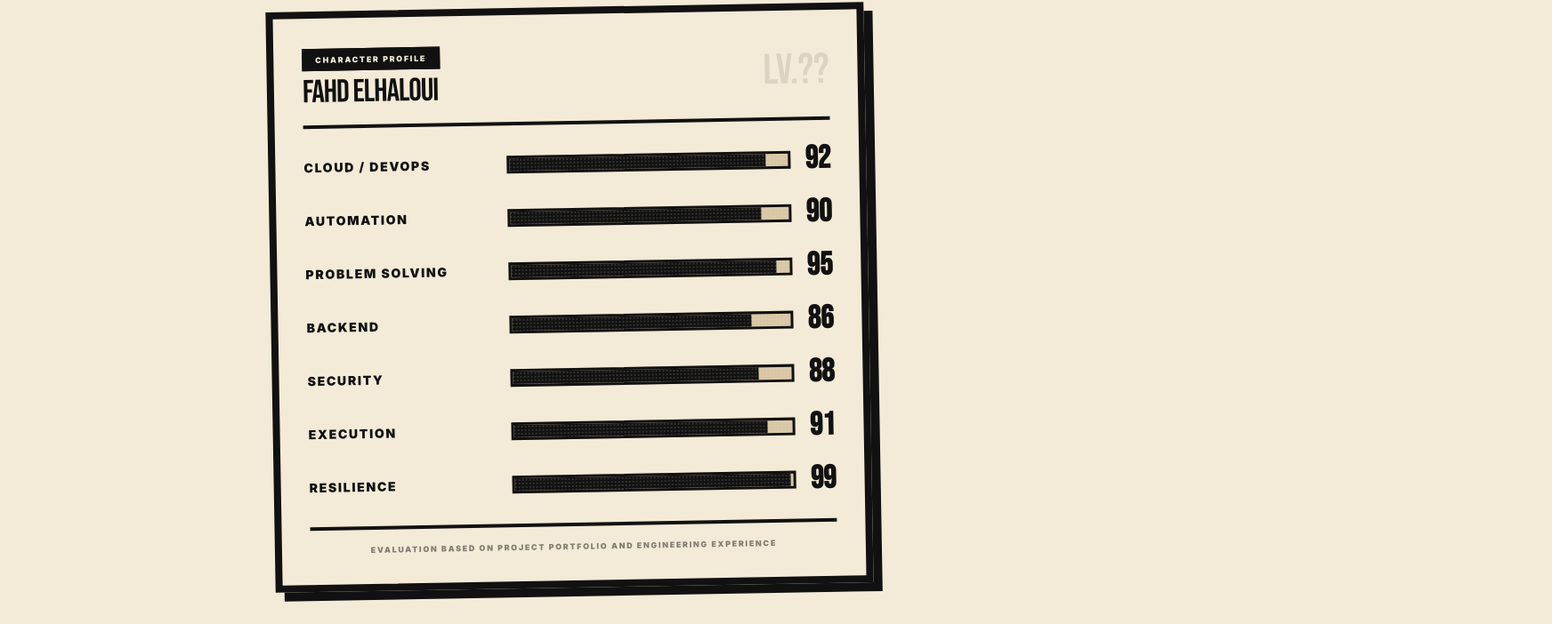
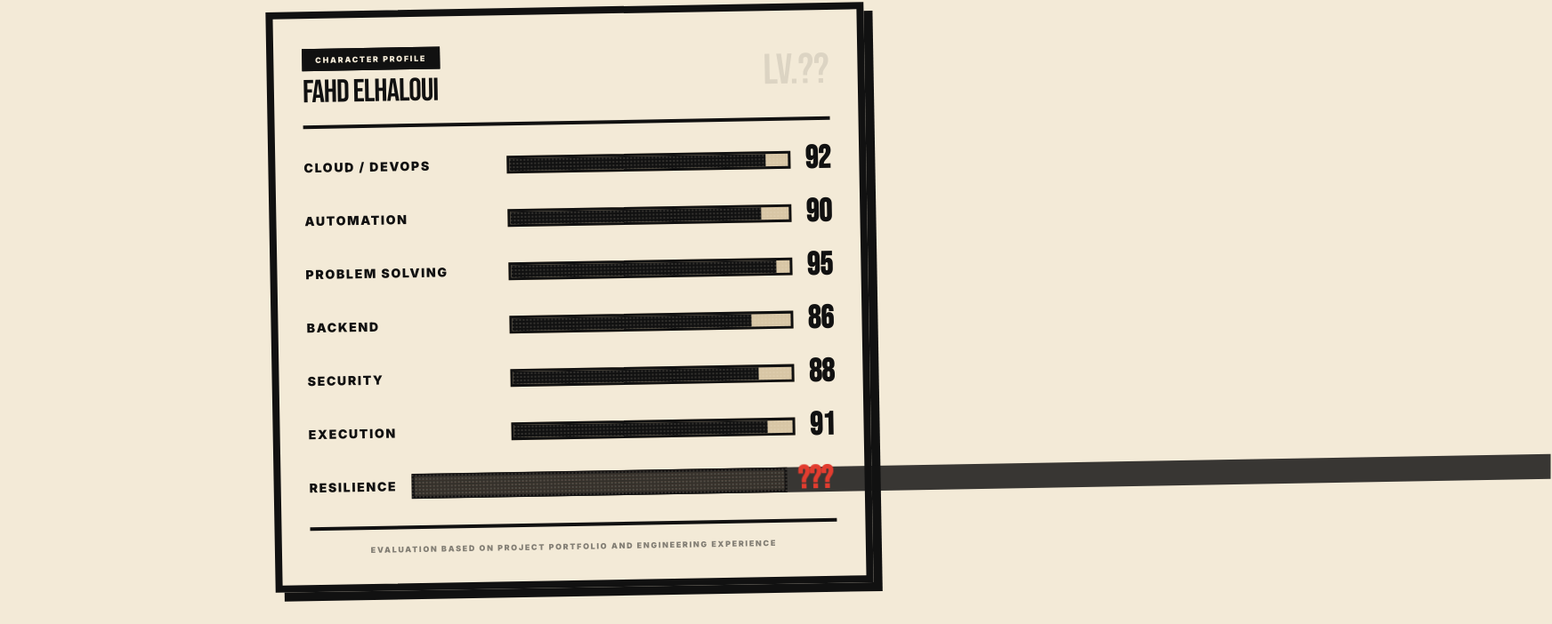
Before and after one commit to helva-7/portfolio, a Next.js app: page /portfolio/ in a window 1280 px wide. Shown: the part 8430-9132 px from the top of the page at 89% size, 1744 px wide, since content can reach past the window. Built offline with nearby package versions, Linux system fonts and the light colour scheme.

Commit message:
Add glitch overflow bar for Resilience stat

```diff
--- a/src/app/globals.css
+++ b/src/app/globals.css
@@ -114,6 +114,49 @@ img {
   100% { transform: translateY(0); }
 }
 
+@keyframes glitch-shift {
+  0%, 100% { transform: translateX(0); }
+  10% { transform: translateX(-4px) skewX(-2deg); }
+  20% { transform: translateX(4px) skewX(2deg); }
+  30% { transform: translateX(-2px); }
+  40% { transform: translateX(6px) skewX(-1deg); }
+  50% { transform: translateX(-6px) skewX(1deg); }
+  60% { transform: translateX(3px); }
+  70% { transform: translateX(-3px) skewX(-2deg); }
+  90% { transform: translateX(2px); }
+}
+
+@keyframes glitch-flicker {
+  0%, 100% { opacity: 1; }
+  5% { opacity: 0.7; }
+  10% { opacity: 1; }
+  15% { opacity: 0.3; }
+  20% { opacity: 1; }
+  55% { opacity: 0.8; }
+  60% { opacity: 1; }
+  85% { opacity: 0.5; }
+  90% { opacity: 1; }
+}
+
+.glitch-bar {
+  animation: glitch-shift 0.8s ease-in-out infinite, glitch-flicker 2s ease-in-out infinite;
+}
+
+.glitch-text {
+  animation: glitch-shift 0.6s ease-in-out infinite, glitch-flicker 1.5s ease-in-out infinite;
+}
+
+@keyframes bar-surge {
+  0% { width: 0%; }
+  60% { width: 100vw; }
+  100% { width: 100vw; }
+}
+
+@keyframes scan-line {
+  0% { transform: translateY(-100%); }
+  100% { transform: translateY(100vh); }
+}
+
 @media (prefers-reduced-motion: reduce) {
   *,
   *::before,
--- a/src/components/StatSheet.tsx
+++ b/src/components/StatSheet.tsx
@@ -36,7 +36,7 @@ export default function StatSheet({ skills }: StatSheetProps) {
   }, [visible, animated]);
 
   return (
-    <div ref={ref} className="mx-auto max-w-2xl">
+    <div ref={ref} className="mx-auto max-w-2xl overflow-visible">
       <div className="-rotate-1 border-[8px] border-ink bg-paper p-5 shadow-manga md:p-8">
         <div className="mb-6 flex items-center justify-between border-b-4 border-ink pb-4">
           <div>
@@ -53,7 +53,45 @@ export default function StatSheet({ skills }: StatSheetProps) {
         </div>
 
         <div className="space-y-5">
-          {skills.map((skill, i) => (
+          {skills.map((skill, i) =>
+            skill.glitch ? (
+              <div key={skill.label} className="relative overflow-visible" style={{ zIndex: 30 }}>
+                <div className="flex items-center gap-3 md:gap-4">
+                  <span className="shrink-0 font-body text-xs font-black uppercase tracking-[0.12em] text-ink md:text-sm">
+                    {skill.label}
+                  </span>
+                  <div className="relative flex-1 overflow-visible" style={{ height: 28 }}>
+                    <div className="absolute inset-0 border-[3px] border-ink bg-paper-dark" />
+                    <div
+                      className="glitch-bar absolute top-0 left-0 h-full origin-left bg-ink"
+                      style={{
+                        width: animated ? '100vw' : '0%',
+                        transition: 'width 1.5s cubic-bezier(0.16, 1, 0.3, 1)',
+                        transitionDelay: `${i * 120}ms`,
+                      }}
+                    />
+                    <div
+                      className="pointer-events-none absolute inset-0"
+                      style={{
+                        backgroundImage:
+                          'radial-gradient(circle at 30% 50%, rgba(243,234,215,0.15) 0 1px, transparent 1px)',
+                        backgroundSize: '4px 4px',
+                      }}
+                    />
+                    <div
+                      className="pointer-events-none absolute inset-0 opacity-20"
+                      style={{
+                        backgroundImage:
+                          'repeating-linear-gradient(0deg, transparent, transparent 2px, rgba(226,59,46,0.15) 2px, rgba(226,59,46,0.15) 3px)',
+                      }}
+                    />
+                  </div>
+                  <strong className="glitch-text shrink-0 font-display text-3xl leading-none text-red md:text-4xl">
+                    ???
+                  </strong>
+                </div>
+              </div>
+            ) : (
               <div key={skill.label} className="grid grid-cols-[1fr_1.5fr_auto] items-center gap-3 md:gap-4">
                 <span className="font-body text-xs font-black uppercase tracking-[0.12em] text-ink md:text-sm">
                   {skill.label}
@@ -79,7 +117,8 @@ export default function StatSheet({ skills }: StatSheetProps) {
                   {animated ? skill.value : 0}
                 </strong>
               </div>
-          ))}
+            )
+          )}
         </div>
 
         <div className="mt-6 border-t-4 border-ink pt-4 text-center">
--- a/src/data/portfolio.ts
+++ b/src/data/portfolio.ts
@@ -37,6 +37,7 @@ export interface Project {
 export interface Skill {
   label: string;
   value: number;
+  glitch?: boolean;
 }
 
 export interface NavLink {
@@ -147,7 +148,7 @@ export const skills: Skill[] = [
   { label: 'Backend', value: 86 },
   { label: 'Security', value: 88 },
   { label: 'Execution', value: 91 },
-  { label: 'Resilience', value: 99 },
+  { label: 'Resilience', value: 99, glitch: true },
 ];
 
 export const navLinks: NavLink[] = [
```
Lines whose indentation alone changed are shown as unchanged.
